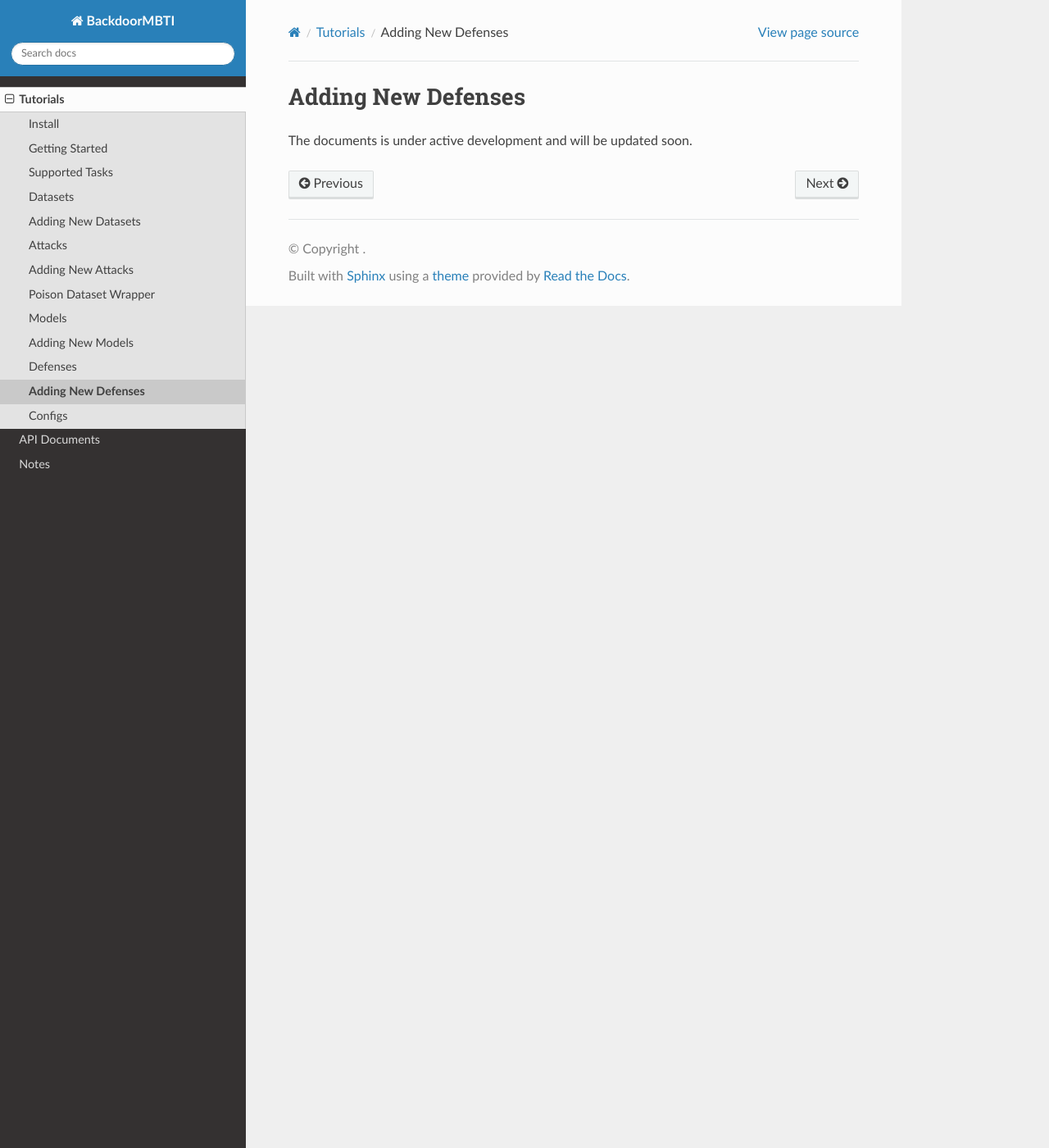
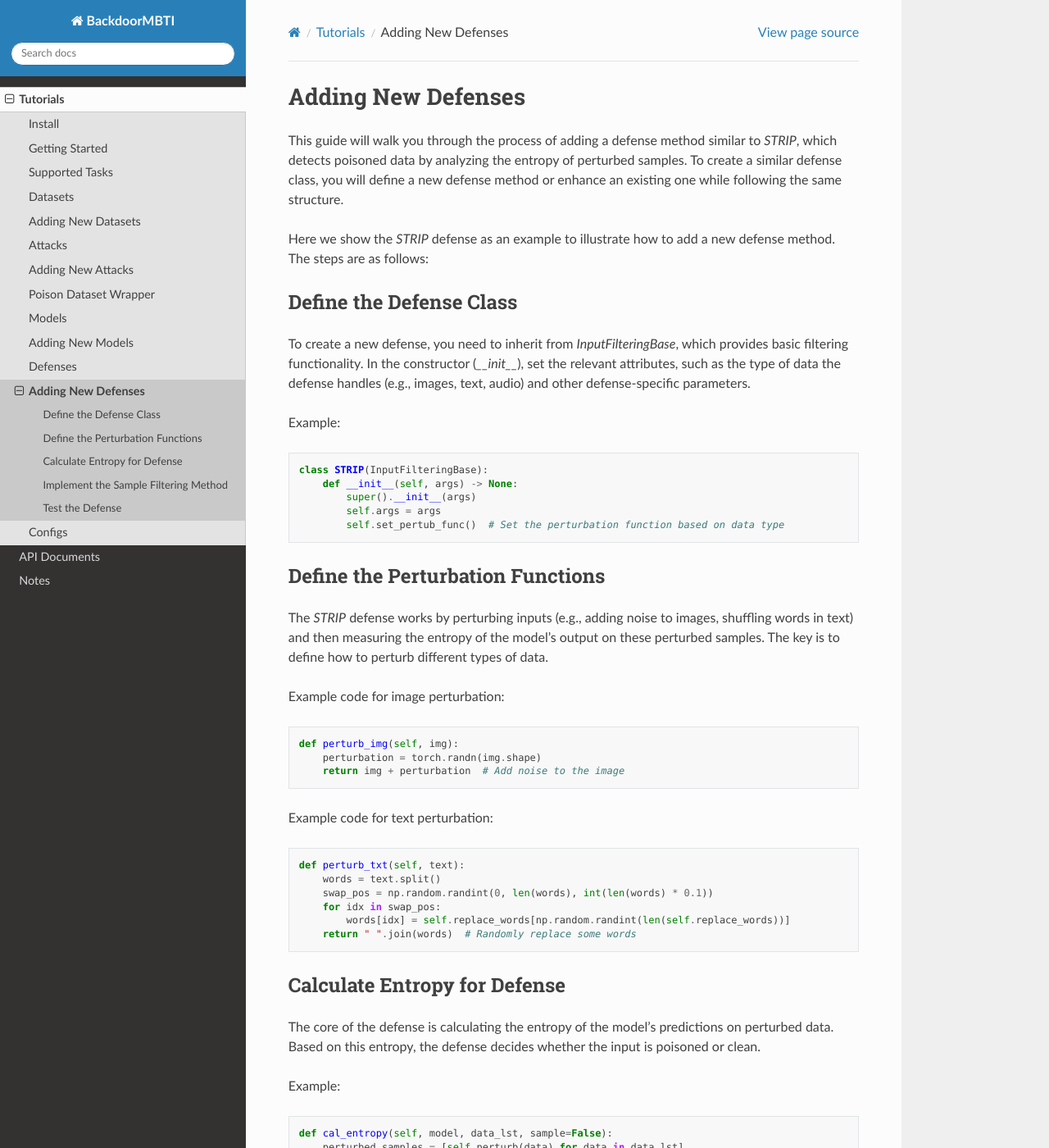
Before and after one commit to odymit/BackdoorMBTI-docs, a Sphinx documentation site: the page built from docs/source/tutorials/add_new_defenses.rst, in a window 1280 px wide and 1400 px high. Shown: the whole window at 82% size. Built offline with Sphinx 7.4.7 and the Read the Docs theme 3.1.0, drawn with Linux system fonts in a browser that asks for light colours; some of the changed text lies outside the part shown.

Commit message:
update add_new_defenses.rst

```diff
--- a/docs/source/tutorials/add_new_defenses.rst
+++ b/docs/source/tutorials/add_new_defenses.rst
@@ -1,4 +1,81 @@
 Adding New Defenses
-====================
+===================
 
-The documents is under active development and will be updated soon.
+This guide will walk you through the process of adding a defense method similar to `STRIP`, which detects poisoned data by analyzing the entropy of perturbed samples. To create a similar defense class, you will define a new defense method or enhance an existing one while following the same structure.
+
+Here we show the `STRIP` defense as an example to illustrate how to add a new defense method. The steps are as follows:
+
+Define the Defense Class
+------------------------
+
+To create a new defense, you need to inherit from `InputFilteringBase`, which provides basic filtering functionality. In the constructor (`__init__`), set the relevant attributes, such as the type of data the defense handles (e.g., images, text, audio) and other defense-specific parameters.
+
+Example:
+
+.. code-block:: python
+
+    class STRIP(InputFilteringBase):
+        def __init__(self, args) -> None:
+            super().__init__(args)
+            self.args = args
+            self.set_pertub_func()  # Set the perturbation function based on data type
+
+Define the Perturbation Functions
+---------------------------------
+
+The `STRIP` defense works by perturbing inputs (e.g., adding noise to images, shuffling words in text) and then measuring the entropy of the model's output on these perturbed samples. The key is to define how to perturb different types of data.
+
+Example code for image perturbation:
+
+.. code-block:: python
+
+    def perturb_img(self, img):
+        perturbation = torch.randn(img.shape)
+        return img + perturbation  # Add noise to the image
+
+Example code for text perturbation:
+
+.. code-block:: python
+
+    def perturb_txt(self, text):
+        words = text.split()
+        swap_pos = np.random.randint(0, len(words), int(len(words) * 0.1))
+        for idx in swap_pos:
+            words[idx] = self.replace_words[np.random.randint(len(self.replace_words))]
+        return " ".join(words)  # Randomly replace some words
+
+Calculate Entropy for Defense
+-----------------------------
+
+The core of the defense is calculating the entropy of the model's predictions on perturbed data. Based on this entropy, the defense decides whether the input is poisoned or clean.
+
+Example:
+
+.. code-block:: python
+
+    def cal_entropy(self, model, data_lst, sample=False):
+        perturbed_samples = [self.perturb(data) for data in data_lst]
+        probs = model(perturbed_samples)
+        entropy = -torch.sum(probs * torch.log2(probs), dim=-1)  # Compute entropy
+        return entropy
+
+Implement the Sample Filtering Method
+-------------------------------------
+
+- Write the `sample_filter()` method to compute entropy and determine whether the sample is malicious based on a pre-defined threshold.
+- If the entropy is below the threshold, mark the sample as malicious.
+
+Example:
+
+.. code-block:: python
+
+    def sample_filter(self, data):
+        poison_entropy = self.cal_entropy(self.model.model, data, sample=True)
+        return (1 if poison_entropy < self.threshold else 0, poison_entropy)  # 1 for malicious
+
+Test the Defense
+----------------
+
+After defining your defense method, it is important to test it under various scenarios and datasets. Make sure to verify that the filtering logic correctly identifies malicious samples across different data types (e.g., images, text, audio).
+
+Run your defense with different thresholds and configurations to optimize performance.
```
